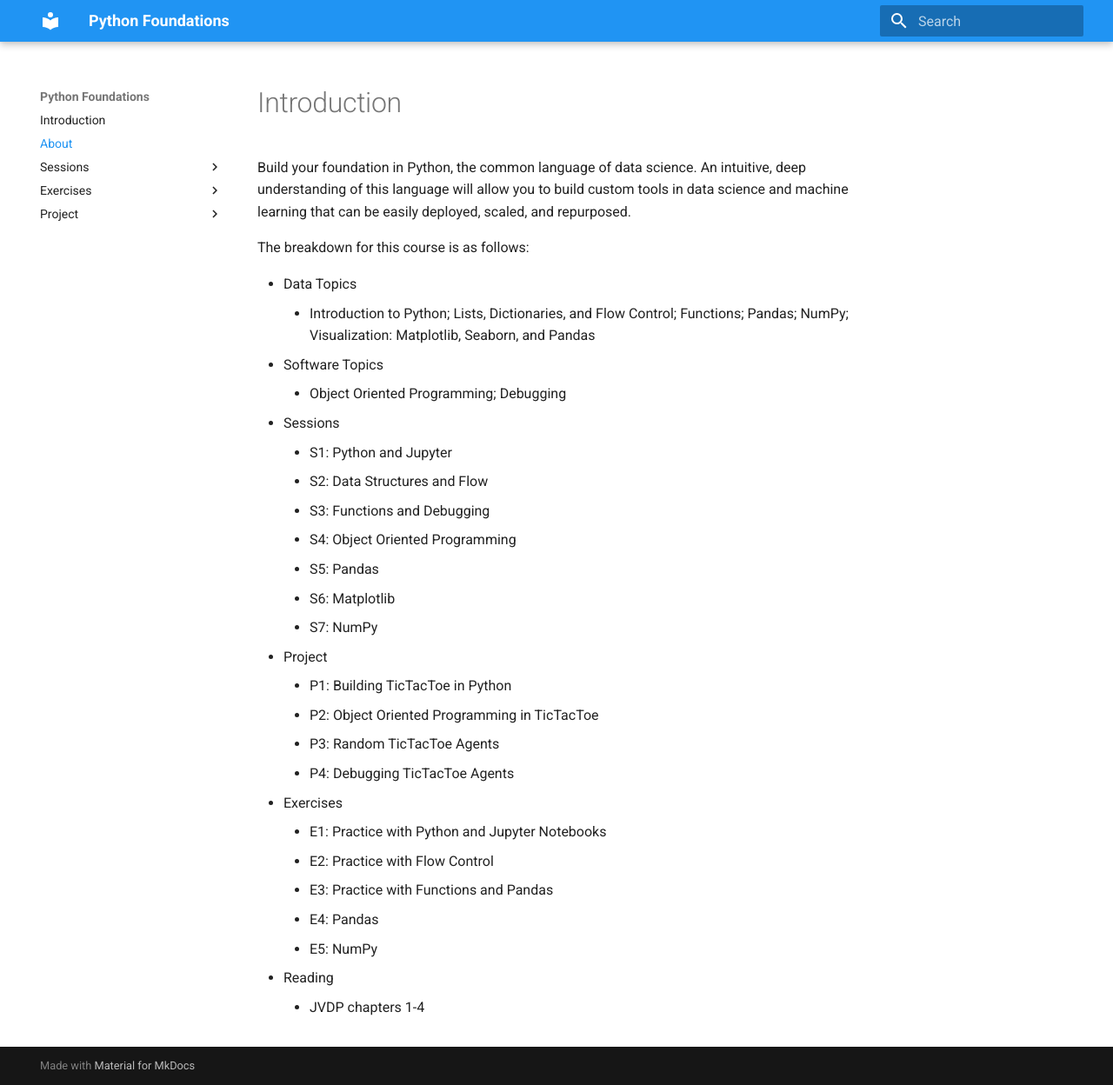
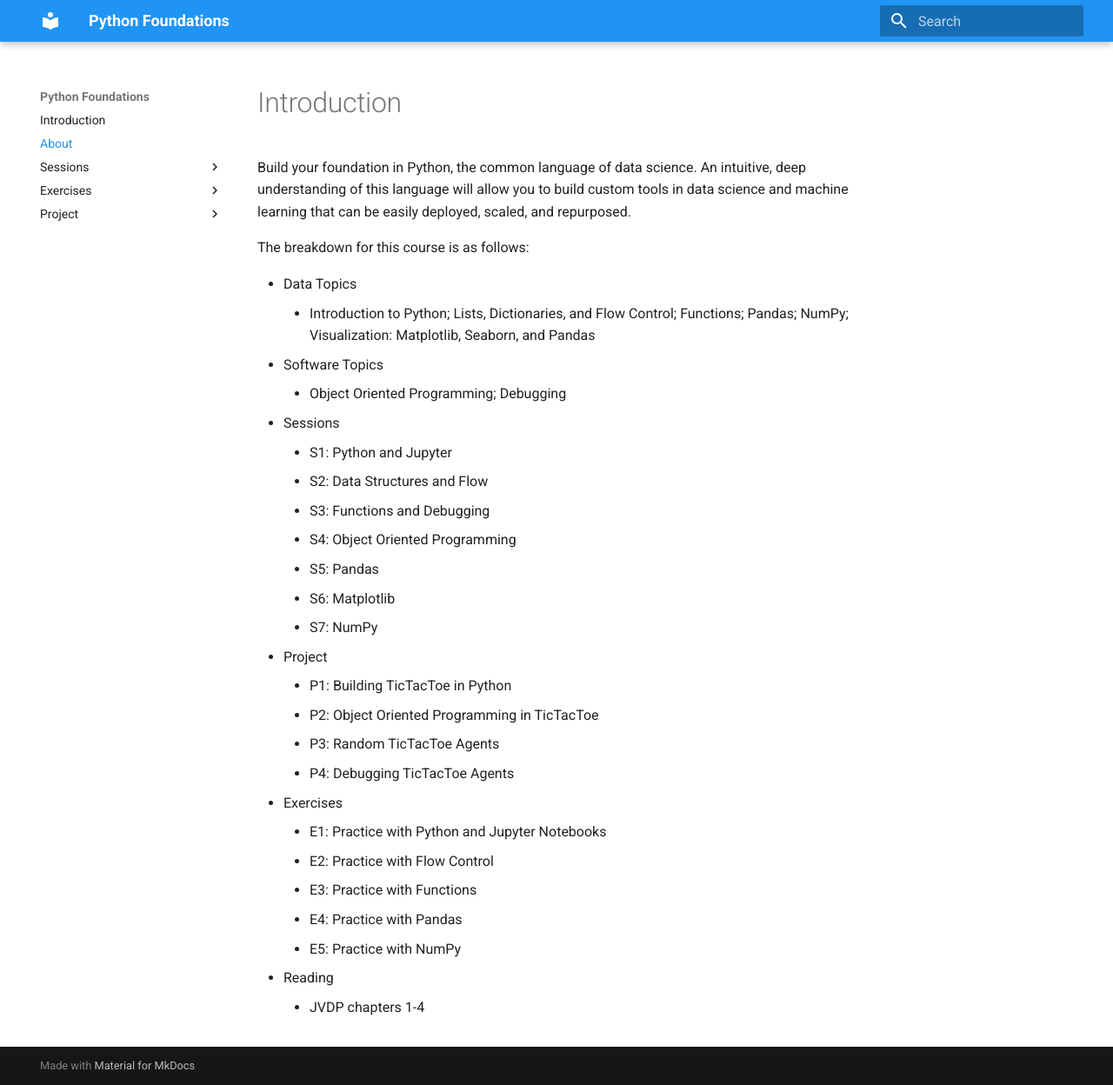
Before and after one commit to wesleybeckner/python_foundations, an MkDocs documentation site: the page built from docs/about.md, in a window 1280 px wide and 1248 px high. Shown: the whole window at 87% size. Built offline with MkDocs 1.6.1 and Material for MkDocs 9.7.7, drawn with Linux system fonts in a browser that asks for light colours.

```diff
--- a/docs/about.md
+++ b/docs/about.md
@@ -23,8 +23,8 @@ The breakdown for this course is as follows:
 *	Exercises
     * E1: Practice with Python and Jupyter Notebooks
     * E2: Practice with Flow Control
-    * E3: Practice with Functions and Pandas
-    * E4: Pandas
-    * E5: NumPy
+    * E3: Practice with Functions
+    * E4: Practice with Pandas
+    * E5: Practice with NumPy
 *	Reading
     * JVDP chapters 1-4
```
Also changed, not shown: README.md (+3 -3 lines), docs/exercises/E4_Pandas.md (+10 -10 lines).
